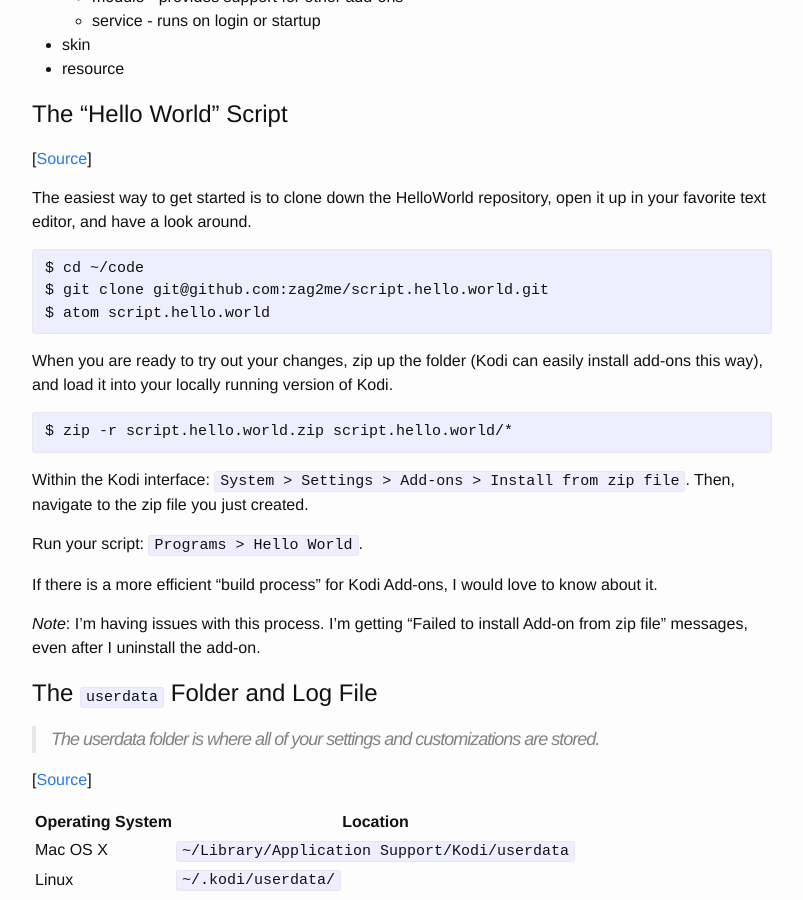
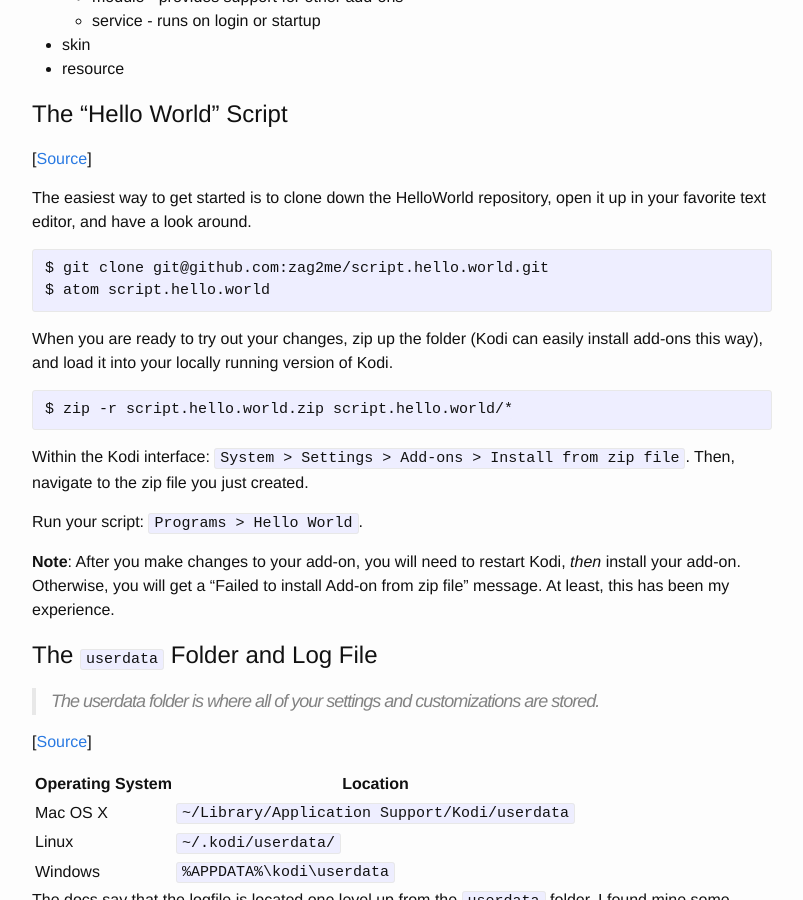
Before and after one commit to radavis/radavis.github.io, a Jekyll site: the page built from _posts/2016-07-16-building-kodi-add-ons.markdown, in a window 1280 px wide and 900 px high, scrolled down 913 px. Shown: the whole window, without its empty margins (238-1041 px from the left). Built offline with Jekyll 4.4.1, drawn with Linux system fonts in a browser that asks for light colours; comment, search, counter and statistics services are not loaded.

Commit message:
update instructions

````diff
--- a/_posts/2016-07-16-building-kodi-add-ons.markdown
+++ b/_posts/2016-07-16-building-kodi-add-ons.markdown
@@ -56,7 +56,6 @@
 it up in your favorite text editor, and have a look around.
 
 ```no-highlight
-$ cd ~/code
 $ git clone git@github.com:zag2me/script.hello.world.git
 $ atom script.hello.world
 ```
@@ -74,11 +73,9 @@
 
 Run your script: `Programs > Hello World`.
 
-If there is a more efficient "build process" for Kodi Add-ons, I would love to
-know about it.
-
-*Note*: I'm having issues with this process. I'm getting "Failed to install
-Add-on from zip file" messages, even after I uninstall the add-on.
+**Note**: After you make changes to your add-on, you will need to restart Kodi,
+_then_ install your add-on. Otherwise, you will get a "Failed to install Add-on
+from zip file" message. At least, this has been my experience.
 
 
 # The `userdata` Folder and Log File
````
